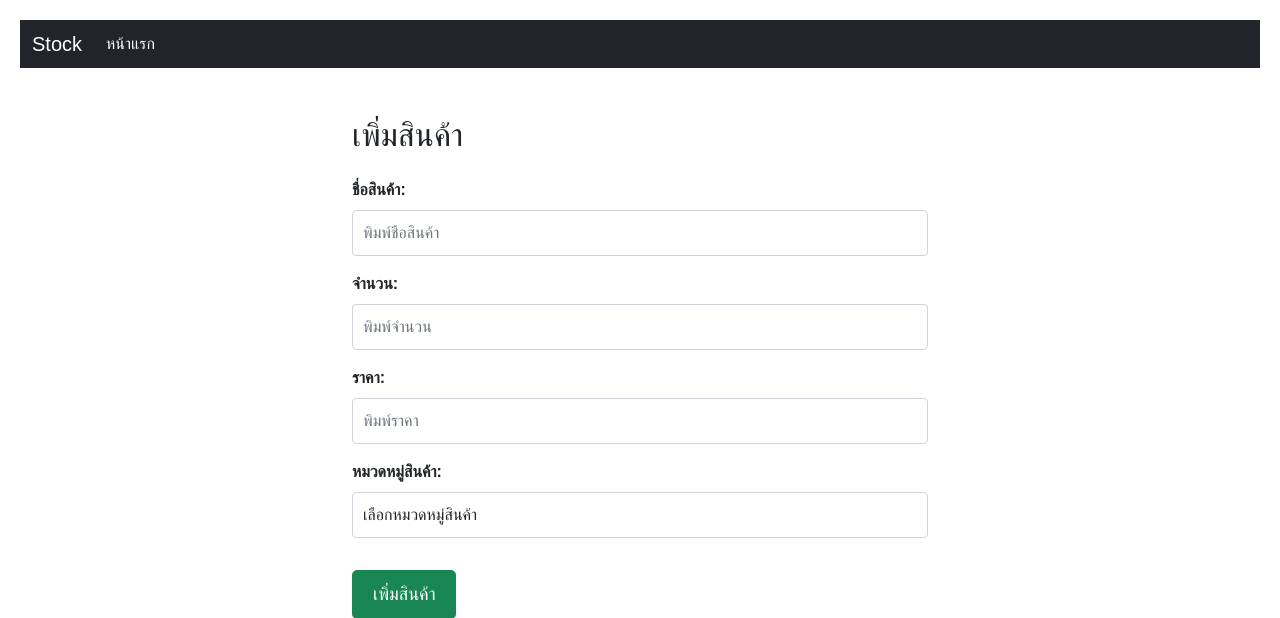
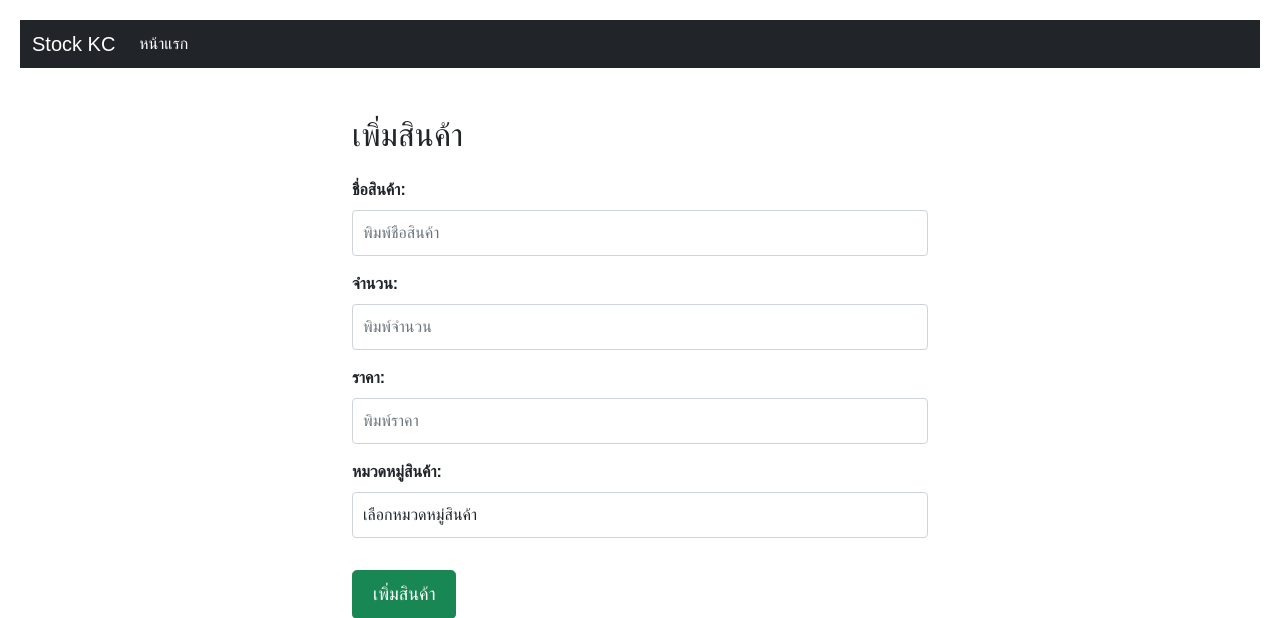
Before and after one commit to pythonsolar/stock-app, a Flask app: page /add_product_page in a window 1280 px wide. Shown: the top 618 px of the page. Run offline with Flask 3, Linux system fonts and the light colour scheme.

Commit message:
Stock KC V.01

```diff
--- a/templates/base.html
+++ b/templates/base.html
@@ -3,7 +3,7 @@
 <head>
     <meta charset="UTF-8">
     <meta name="viewport" content="width=device-width, initial-scale=1.0">
-    <title>Stock Check</title>
+    <title>Stock KC</title>
     <link href="https://cdn.jsdelivr.net/npm/bootstrap@5.0.2/dist/css/bootstrap.min.css" rel="stylesheet" integrity="sha384-EVSTQN3/azprG1Anm3QDgpJLIm9Nao0Yz1ztcQTwFspd3yD65VohhpuuCOmLASjC" crossorigin="anonymous">
     <script src="https://cdn.jsdelivr.net/npm/bootstrap@5.0.2/dist/js/bootstrap.bundle.min.js" integrity="sha384-MrcW6ZMFYlzcLA8Nl+NtUVF0sA7MsXsP1UyJoMp4YLEuNSfAP+JcXn/tWtIaxVXM" crossorigin="anonymous"></script>
     <link rel="stylesheet" href="{{ url_for('static', filename='styles.css') }}">
@@ -12,7 +12,7 @@
     <!-- Navbar -->
     <nav class="navbar navbar-expand-lg navbar navbar-dark bg-dark py-1">
         <div class="container-fluid d-flex align-items-center">
-          <a class="navbar-brand" href="/">Stock</a>
+          <a class="navbar-brand" href="/">Stock KC</a>
           <button class="navbar-toggler" type="button" data-bs-toggle="collapse" data-bs-target="#navbarNav" aria-controls="navbarNav" aria-expanded="false" aria-label="Toggle navigation">
             <span class="navbar-toggler-icon"></span>
           </button>
--- a/templates/index.html
+++ b/templates/index.html
@@ -35,7 +35,7 @@
     <table class="table">
         <thead>
             <tr>
-                <th class="text-center">รหัสสินค้า</th> <!-- เปลี่ยนเป็น Product Code -->
+                <th class="text-center">ID</th> <!-- เปลี่ยนเป็น Product Code -->
                 <th class="text-center">ชื่อสินค้า</th>
                 <th class="text-center">จำนวน</th>
                 <th class="text-center">ราคา</th>
@@ -46,7 +46,7 @@
         <tbody>
             {% for product in products %}
             <tr>
-                <td class="text-center">{{ product.product_code }}</td> <!-- เปลี่ยนจาก id เป็น product_code -->
+                <td class="text-center">{{ product.id}}</td> <!-- เปลี่ยนจาก id เป็น product_code -->
                 <td><a href="/product/{{ product.id }}" class="product-link">{{ product.name }}</a></td>
                 <td>{{ "{:,.0f}".format(product.quantity) }}</td>
                 <td>{{ "{:,.2f}".format(product.price) }}</td>
```
Also changed, not shown: app.py (line endings or trailing spaces), stock.db.
